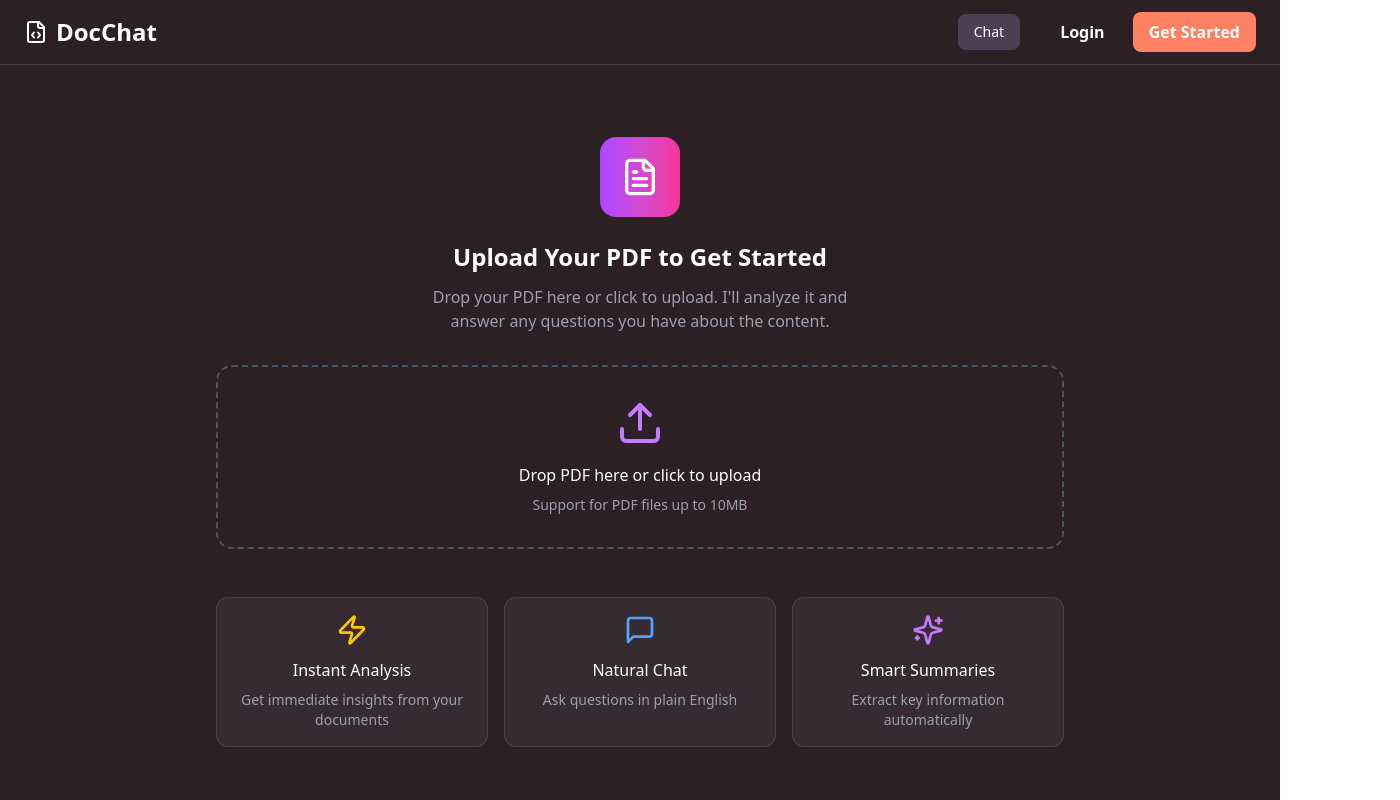
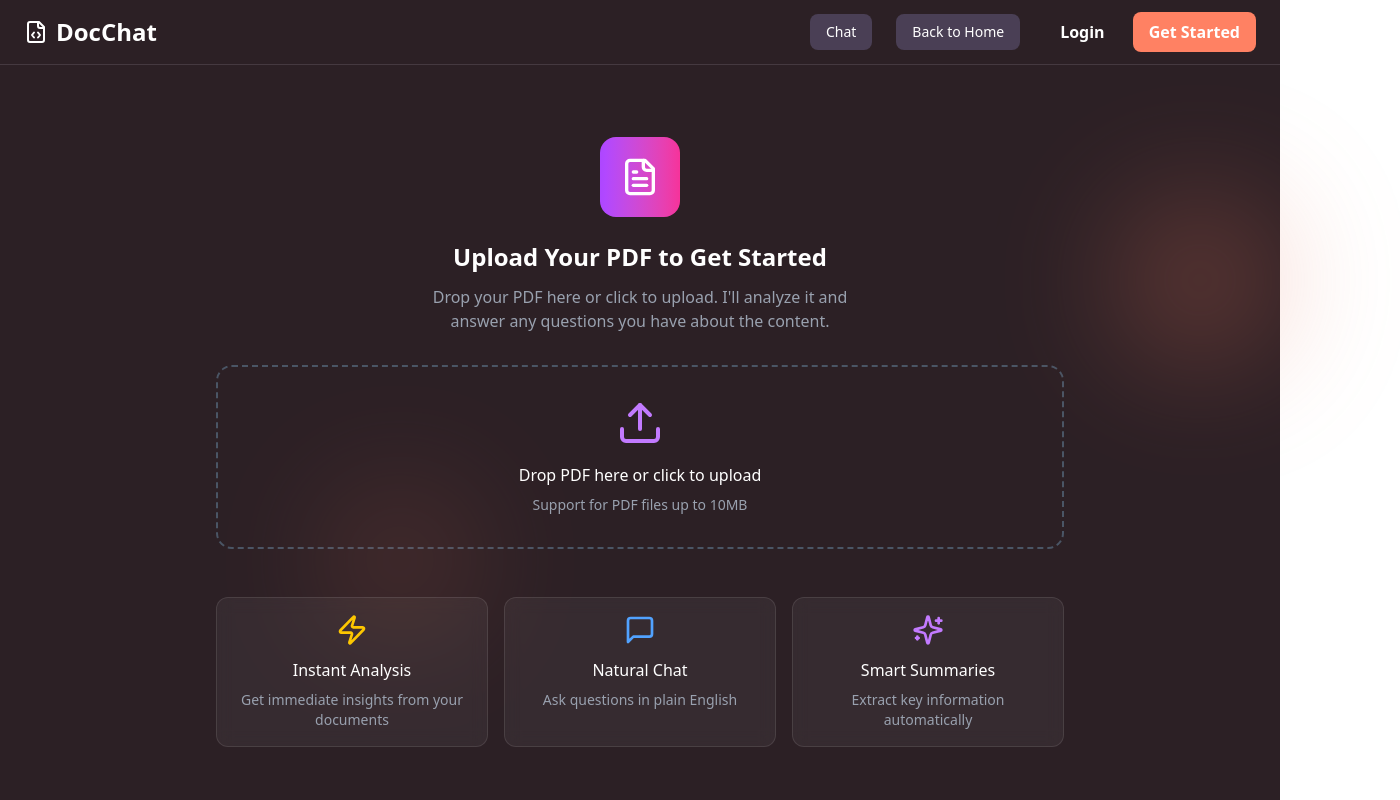
Before and after one commit to Aarushi-bhatia/StudyLM, a React (Vite) app in the folder frontend/: page /chat in a window 1280 px wide. Shown: the top 800 px of the page, 1400 px wide, since content can reach past the window. Built offline with nearby package versions, Linux system fonts and the light colour scheme.

Commit message:
bg gradient

```diff
--- a/frontend/src/App.jsx
+++ b/frontend/src/App.jsx
@@ -1,9 +1,8 @@
 import React from "react";
 import { BrowserRouter, Routes, Route } from 'react-router-dom';
 import Homepage from "./pages/Homepage";
-import Nav from "./components/Nav";
 import Chatpage from "./pages/Chatpage";
-import PDFChatHomepage from "./pages/Claude";
+import PDFChatHomepage from "./pages/Chat";
 
 const DocumentQA = () => {
   return (
--- a/frontend/src/components/Nav.jsx
+++ b/frontend/src/components/Nav.jsx
@@ -39,7 +39,7 @@ const Nav = () => {
           <nav className="hidden md:flex gap-6 text-white text-sm font-medium">
             {
               <Link
-                to="/chat"
+                to="/conversation"
                 className="text-sm px-4 py-2 bg-[#4A3F55] hover:bg-[#5e4d68] text-white rounded-lg transition-all"
               >
                 Chat
@@ -62,7 +62,7 @@ const Nav = () => {
             }
 
 
-            {path === "/conversation" && (
+            {path === "/chat" && (
               <>
                 <Link
                   to="/"
--- a/frontend/src/components/PDFWidget.jsx
+++ b/frontend/src/components/PDFWidget.jsx
@@ -142,7 +142,7 @@ const PDFWidget = () => {
                   <div
                     className={`max-w-[75%] px-3 py-2 rounded-2xl text-xs font-medium ${
                       msg.type === "user"
-                        ? "bg-blue-500 text-white shadow-lg "
+                        ? "bg-[#FF8163] text-white shadow-lg "
                         : "bg-gray-700/80 text-gray-100 shadow-lg"
                     }`}
                   >
@@ -190,7 +190,7 @@ const PDFWidget = () => {
         </div>
       </div>
 
-      <div className="absolute -left-17 bottom-10 w-18 h-18 bg-[#3E2C31] rounded-2xl flex items-center justify-center shadow-2xl border border-[#3E2C31]">
+      <div className="absolute -left-17 bottom-10 w-18 h-18 bg-[#3E2C31] rounded-2xl flex items-center justify-center shadow-2xl border border-white/20">
         <Cpu className="w-8 h-8 text-white" />
       </div>
 
--- a/frontend/src/components/Welcome.jsx
+++ b/frontend/src/components/Welcome.jsx
@@ -84,7 +84,7 @@ const Welcome = () => {
             effortlessly.
           </p>
           <Link
-            to="/conversation"
+            to="/chat"
             className="text-base px-4 py-3 bg-[#FF8163] text-white font-semibold rounded-lg transition-all"
           >
             Go to Conversation
--- a/frontend/src/pages/Claude.jsx
+++ b/frontend/src/pages/Chat.jsx
@@ -117,7 +117,9 @@ const PDFChatHomepage = () => {
           </div>
         )}
       </div>
+      <div className="absolute w-[400px] h-[400px] rounded-full bg-[radial-gradient(circle,_#E2745B_0%,_transparent_40%)] blur-3xl opacity-50 top-20 left-250 z-0"></div>
 
+      <div className="absolute w-[400px] h-[400px] rounded-full bg-[radial-gradient(circle,_#E2745B_0%,_transparent_35%)] blur-3xl opacity-30 top-90 left-50 z-0"></div>
       {/* Main Content */}
       <div className="flex-1 flex max-w-4xl mx-auto w-full">
         {/* Chat Area */}
```
